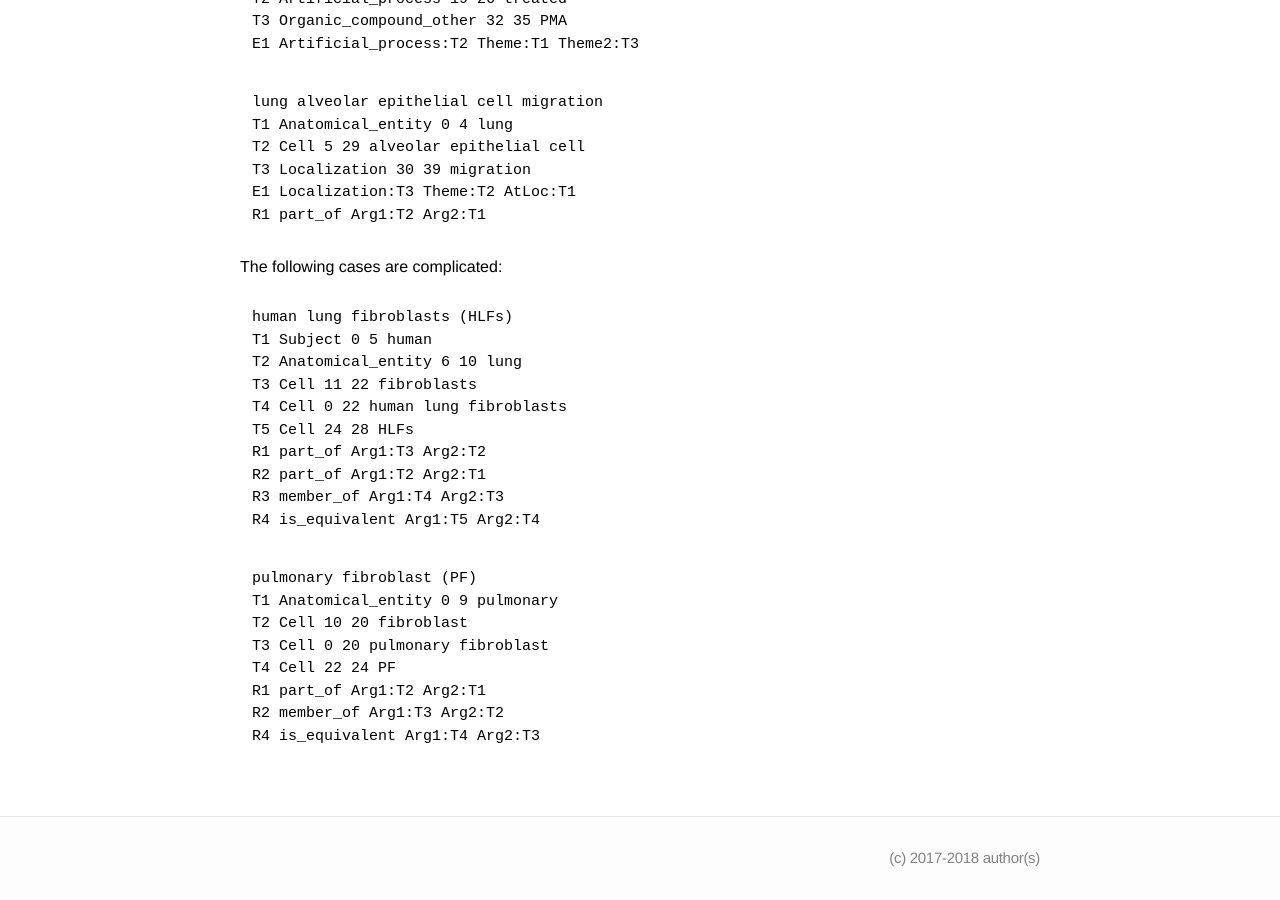
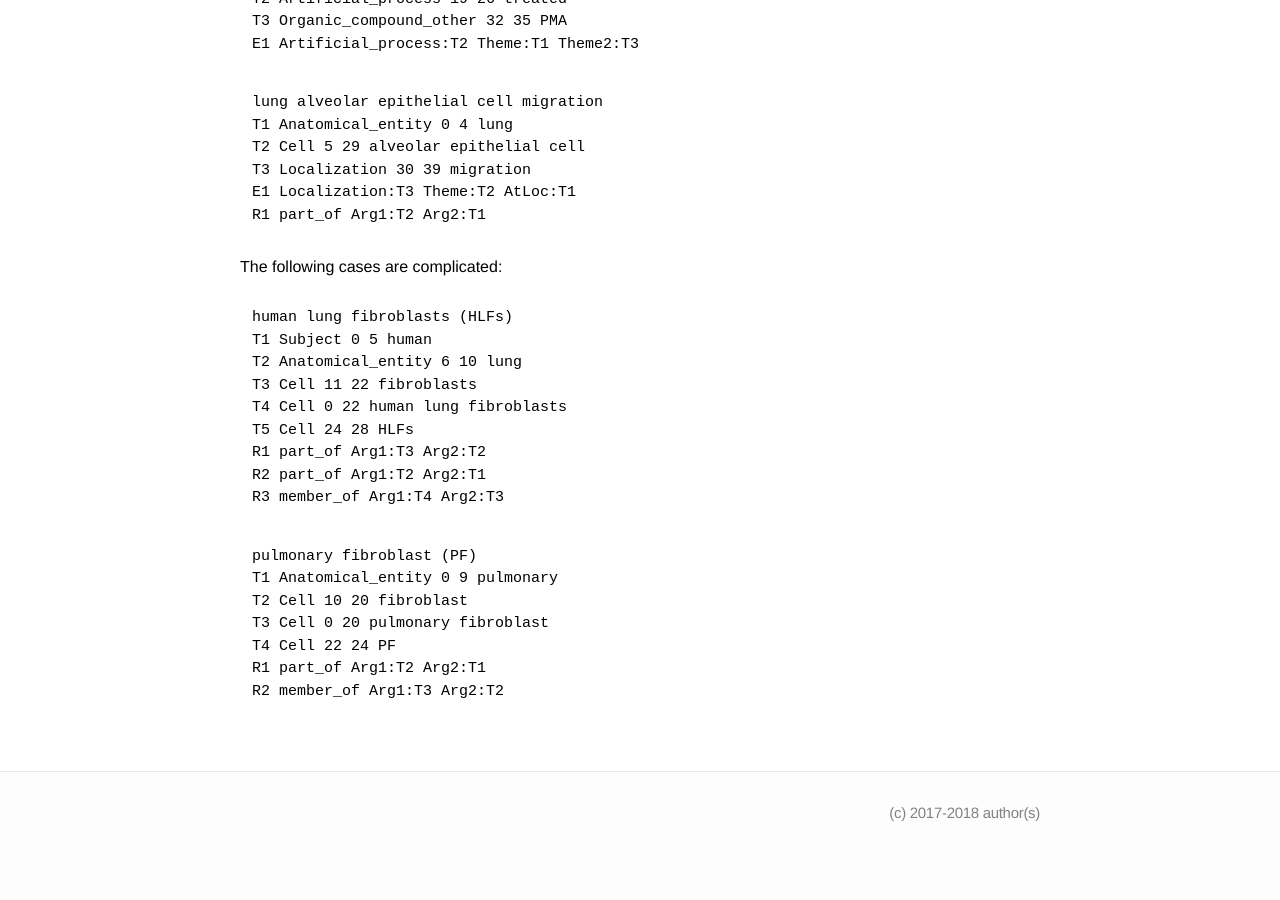
Before and after one commit to ezcatdb/molbiol_lung_corpus-guidelines, a Jekyll site: the page built from _entity/Cell.md, in a window 1280 px wide and 900 px high, scrolled down 1177 px. Built offline with Jekyll 4.4.1, drawn with Linux system fonts in a browser that asks for light colours; after the commit the page ends 2032 px from its top, so only the background shows below that.

Commit message:
removed is_equivalent from sample sentences in _entity/Cell.md

```diff
--- a/_entity/Cell.md
+++ b/_entity/Cell.md
@@ -80,7 +80,6 @@ T5 Cell 24 28 HLFs
 R1 part_of Arg1:T3 Arg2:T2
 R2 part_of Arg1:T2 Arg2:T1
 R3 member_of Arg1:T4 Arg2:T3
-R4 is_equivalent Arg1:T5 Arg2:T4
 ~~~
 ~~~ ann
 pulmonary fibroblast (PF)
@@ -90,7 +89,6 @@ T3 Cell 0 20 pulmonary fibroblast
 T4 Cell 22 24 PF
 R1 part_of Arg1:T2 Arg2:T1
 R2 member_of Arg1:T3 Arg2:T2
-R4 is_equivalent Arg1:T4 Arg2:T3
 ~~~
 
 <!-- details -->
```
